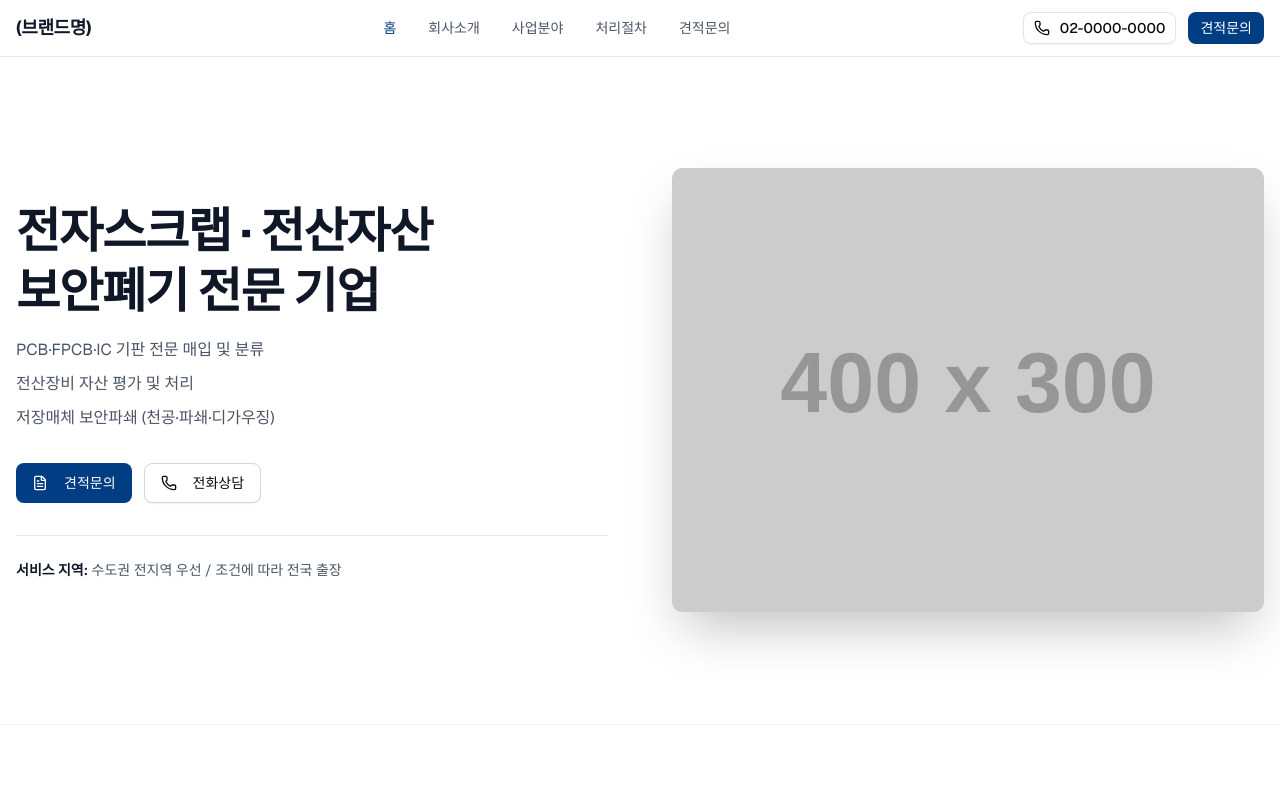
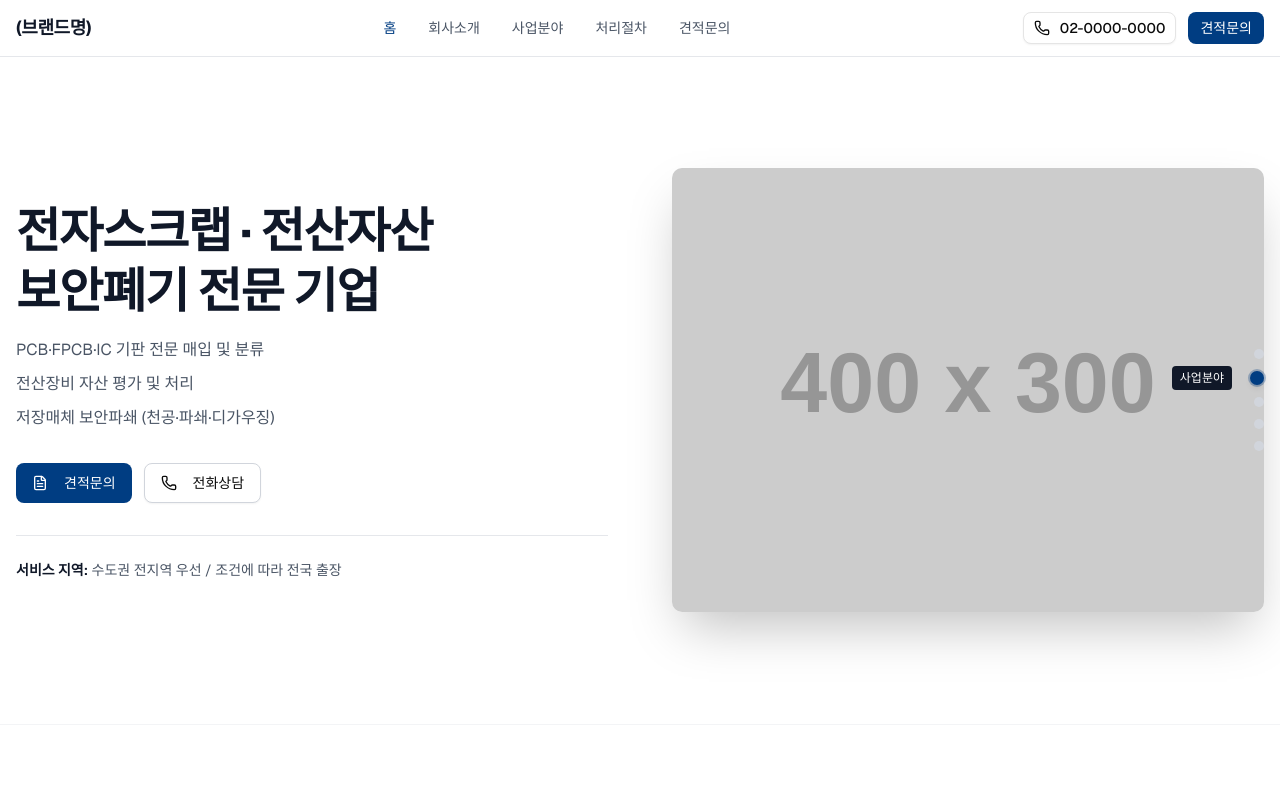
Before and after one commit to AMeaningfulStar/b2b-portal, a Next.js app: page / in a window 1280 px wide. Shown: the top 800 px of the page. Built offline with nearby package versions, Linux system fonts and the light colour scheme.

Commit message:
feat: 홈 섹션 이동 사이드바 추가
- 홈 랜딩 페이지에 섹션 이동 사이드바 추가
- 현재 스크롤 위치 기반으로 활성 섹션 표시
- 클릭 시 해당 섹션으로 부드러운 스크롤 이동 구현

```diff
--- a/app/(landing)/page.tsx
+++ b/app/(landing)/page.tsx
@@ -1,3 +1,4 @@
+import SideNav from '@/components/common/side-nav'
 import HeroSection from '@/components/sections/hero-section'
 import ProcessSummarySection from '@/components/sections/process-summary-section'
 import QuoteSummarySection from '@/components/sections/quote-summary-section'
@@ -7,6 +8,8 @@ import ServicesSummarySection from '@/components/sections/services-summary-secti
 export default function LandingPage() {
   return (
     <>
+      <SideNav />
+
       <HeroSection />
       <ServicesSummarySection />
       <ProcessSummarySection />
--- /dev/null
+++ b/components/common/side-nav.tsx
@@ -0,0 +1,72 @@
+'use client'
+
+import { useEffect, useState } from 'react'
+
+const sections = [
+  { id: 'home', label: '홈' },
+  { id: 'services', label: '사업분야' },
+  { id: 'process', label: '처리절차' },
+  { id: 'security', label: '보안관리' },
+  { id: 'quote', label: '견적문의' },
+]
+
+export default function SideNav() {
+  const [activeSection, setActiveSection] = useState('home')
+
+  useEffect(() => {
+    const handleScroll = () => {
+      const scrollPosition = window.scrollY + window.innerHeight / 3
+
+      for (let i = sections.length - 1; i >= 0; i--) {
+        const element = document.getElementById(sections[i].id)
+        if (element && element.offsetTop <= scrollPosition) {
+          setActiveSection(sections[i].id)
+          break
+        }
+      }
+    }
+
+    window.addEventListener('scroll', handleScroll)
+    handleScroll()
+
+    return () => window.removeEventListener('scroll', handleScroll)
+  }, [])
+
+  const scrollToSection = (id: string) => {
+    const element = document.getElementById(id)
+    if (element) {
+      element.scrollIntoView({ behavior: 'smooth' })
+    }
+  }
+
+  return (
+    <nav className="fixed top-1/2 right-4 z-40 hidden -translate-y-1/2 flex-col items-end gap-3 lg:flex">
+      {sections.map((section) => (
+        <button
+          key={section.id}
+          onClick={() => scrollToSection(section.id)}
+          className="group relative flex items-center"
+          aria-label={section.label}
+        >
+          {/* Tooltip */}
+          <span
+            className={`absolute right-8 rounded bg-gray-900 px-2 py-1 text-xs font-medium whitespace-nowrap text-white transition-all duration-300 ${
+              activeSection === section.id ? 'opacity-100' : 'opacity-0 group-hover:opacity-100'
+            }`}
+          >
+            {section.label}
+          </span>
+
+          {/* Dot */}
+          <span
+            className={`block rounded-full transition-all duration-300 ${
+              activeSection === section.id
+                ? 'h-3.5 w-3.5 bg-[#003d82] shadow-md ring-2 ring-[#003d82]/30'
+                : 'h-2.5 w-2.5 bg-gray-300 group-hover:bg-gray-500'
+            }`}
+          />
+        </button>
+      ))}
+    </nav>
+  )
+}
```
